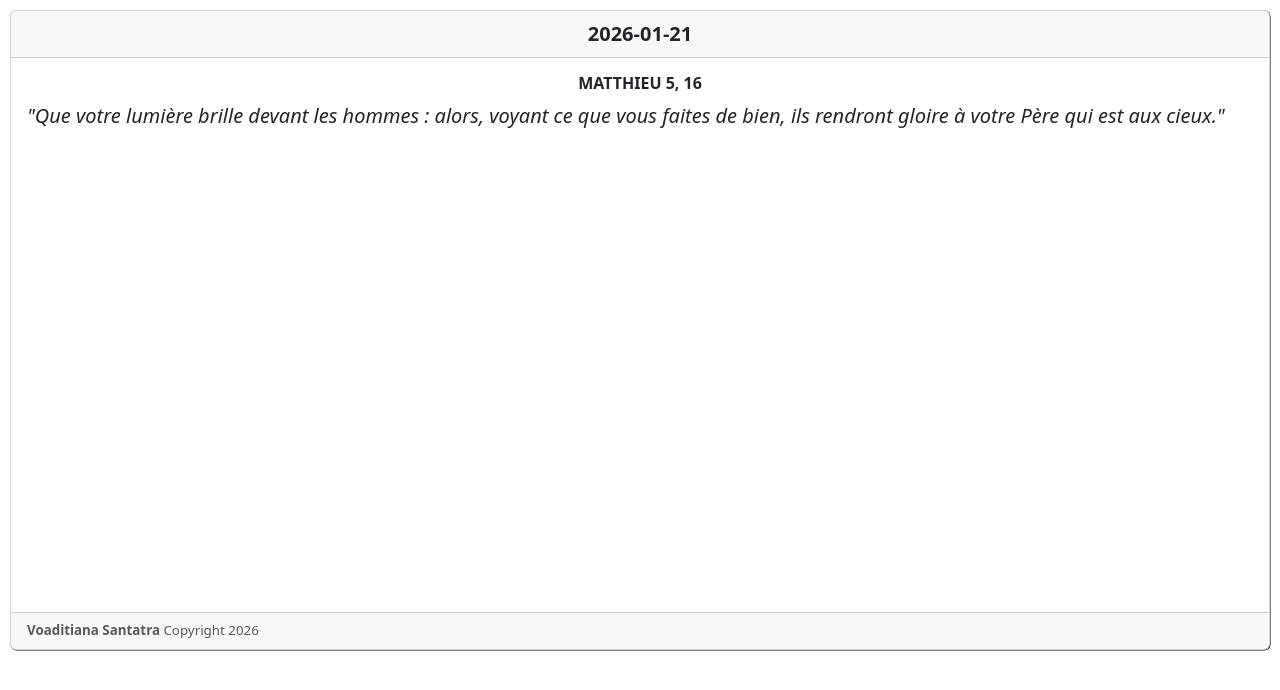
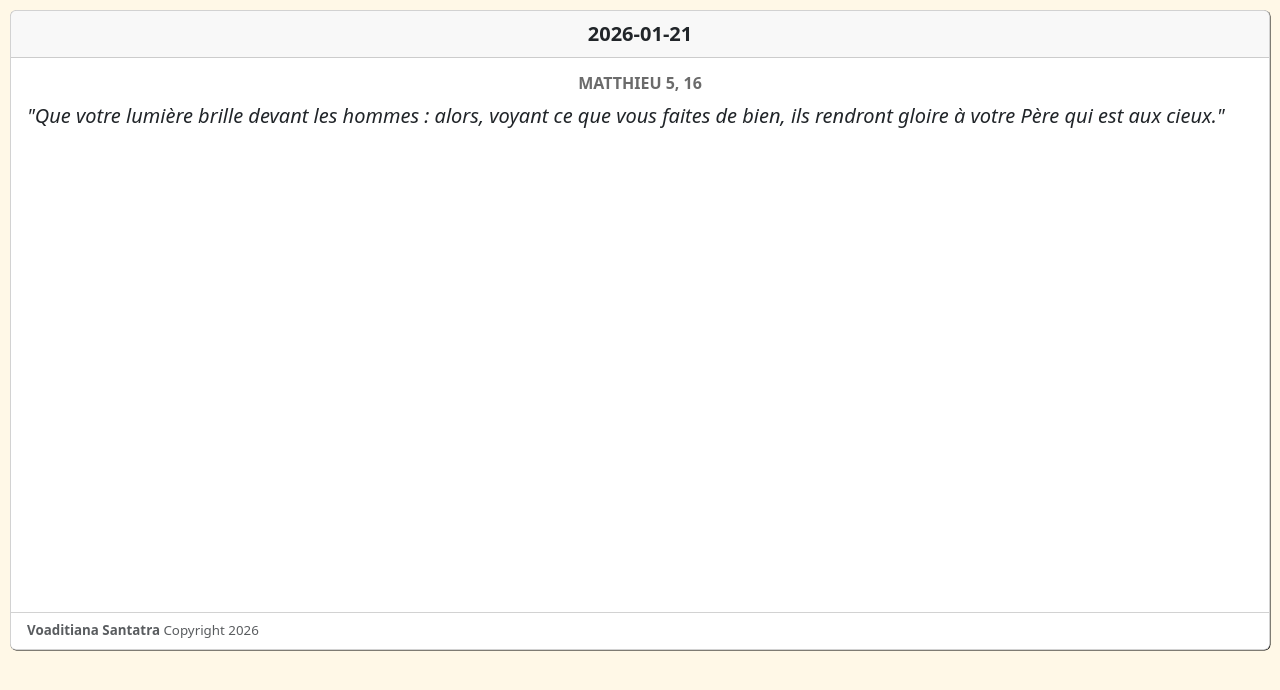
Before and after one commit to Voaditiana/vavaka, a Django app: page / in a window 1280 px wide. Shown: the top 690 px of the page. Run offline with Django 5.2, Linux system fonts and the light colour scheme; some libraries are stand-ins or nearby versions.

Commit message:
Update styles for body and card elements

```diff
--- a/static/css/style.css
+++ b/static/css/style.css
@@ -1,5 +1,7 @@
 body {
     font-size: 15pt;
+    background-color:#FFF8E7;
+    color:#2A2A2A;
 }
 
 #card {
@@ -10,9 +12,13 @@ body {
 
 .card-title {
     font-size: 12pt;
+    background-color:#FFFFFF;
+    color:#6B6B6B;
 }
 .card-footer {
     font-size: 10pt;
+    background-color:#FFFFFF;
+    color:#6B6B6B;
 }
 
 .date {
```
